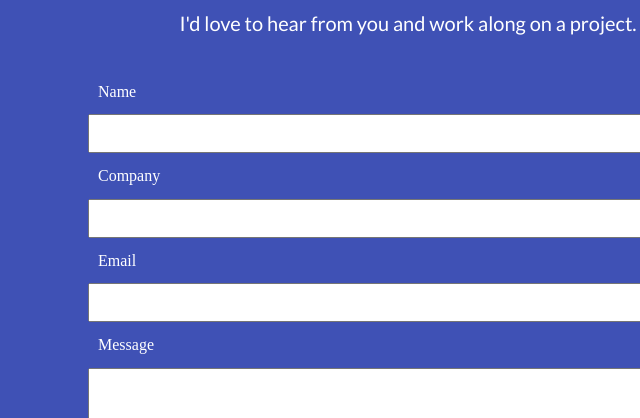
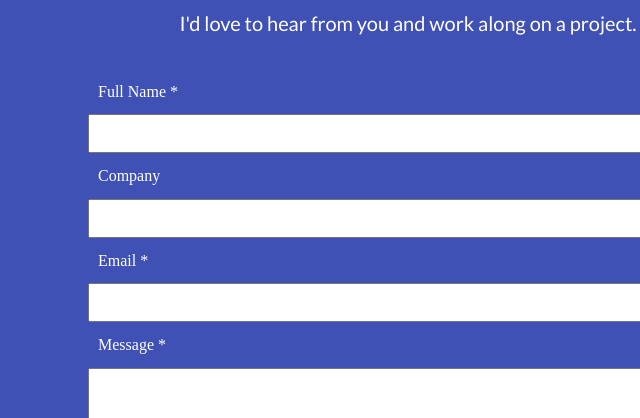
Before and after one commit to DownTheMatrix/professional-portfolio-site, a website: page index.html in a window 1280 px wide. Shown: the part 2397-2815 px from the top of the page, 232-872 px from the left. Drawn offline with Linux system fonts and the light colour scheme.

Commit message:
Update form info

```diff
--- a/index.html
+++ b/index.html
@@ -6,7 +6,7 @@
     <meta http-equiv="X-UA-Compatible" content="ie=edge" />
     <meta name="author" content="Bruno Mazza / Front-End Developer" />
     <meta name="description" content="Welcome to my portfolio page" />
-    <meta name="keywords" content="bruno-mazza, developer, italy" />
+    <meta name="keywords" content="bruno-mazza, web developer, front-end developer , italy" />
     <title>Bruno Mazza | Front-End Developer</title>
     <link
       rel="apple-touch-icon"
@@ -205,22 +205,22 @@
       <div class="cooperation-container container">
         <h3>Let's work together!</h3>
         <h4>I'd love to hear from you and work along on a project.</h4>
-        <form action="#">
+        <form name="contact" method="POST" data-netlify="true" action="#"> <!-- action="/pages/success" -->
           <div class="form-group">
-            <label for="name">Name</label>
-            <input type="text" name="name" id="name">
+            <label for="name">Full Name *</label>
+            <input type="text" name="name" id="name" required>
           </div>
           <div class="form-group">
             <label for="company">Company</label>
             <input type="text" name="company" id="company">
           </div>
           <div class="form-group">
-            <label for="email">Email</label>
-            <input type="email" name="email" id="email">
+            <label for="email">Email *</label>
+            <input type="email" name="email" id="email" required>
           </div>
           <div class="form-group">
-            <label for="message">Message</label>
-            <textarea name="message" id="message" rows="8"></textarea>
+            <label for="message">Message *</label>
+            <textarea name="message" id="message" rows="8" required></textarea>
           </div>
           <div class="btn-container">
             <input type="submit" value="Let's talk &rarr;" class="cooperation-btn btn" />
```
